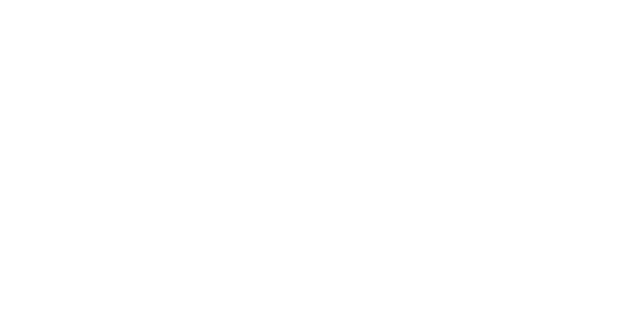
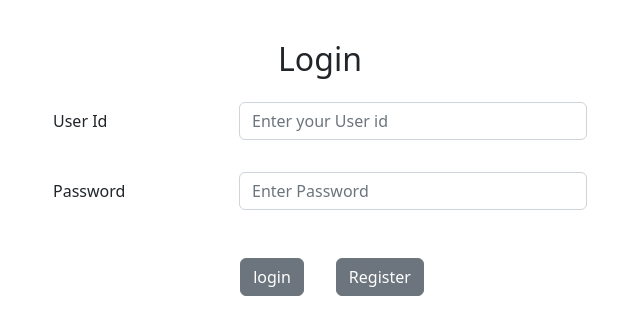
Before and after one commit to SumaNelogal/softbank, a React (Create React App) app: page / in a window 1280 px wide. Before the commit this address had no page. Shown: the top 334 px of the page, without its empty margins (320-960 px from the left). Built offline with nearby package versions, Linux system fonts and the light colour scheme.

Commit message:
aler messgaes

```diff
--- a/src/App.js
+++ b/src/App.js
@@ -14,7 +14,8 @@
     <Router>
 
         <Routes>
-          <Route path="/login" element={<Login />}></Route>
+          <Route path="/" element={<Login />}></Route>
+          <Route path='login' element={<Login/>}></Route>
           <Route path='/register' element={<Register/>}></Route>
           <Route path='/menu' element={<Menu/>}></Route>
           <Route path='/fundtransfer' element={<Fundtransfer/>}></Route>
--- a/src/Components/Login.js
+++ b/src/Components/Login.js
@@ -34,22 +34,24 @@
   };
 
   const loginHandler = (e) => {
+
     e.preventDefault();
     setFormErrors(validateForm({userid,password}));
     setIsSubmit(true);
   };
   const registerHandler = (e) => {
-   navigate("/register")
+   navigate("/register",{replace:true})
   };
 
   useEffect(() => {
     if (Object.keys(formErrors).length === 0 && isSubmit) {
       if(userid==="user" && password==="user"){
+        alert("login success..");
         navigate("/menu");
 
       }
       else{
-        navigate("/register");
+        alert("Invalid please register..");
       }
     }
   }, [formErrors]);
@@ -102,7 +104,7 @@
         </FormGroup>
         <FormGroup check row>
           <Col className="d-flex justify-content-center">
-            <Button onClick={loginHandler} className="m-3">Submit</Button>
+            <Button onClick={loginHandler} className="m-3">login</Button>
             <Button onClick={registerHandler} className="m-3">Register</Button>
           </Col>
         </FormGroup>
--- a/src/Components/Register.js
+++ b/src/Components/Register.js
@@ -1,5 +1,6 @@
 import React,{useState,useEffect} from 'react'
 import { useNavigate } from "react-router-dom";
+
 import axios from "axios";
 import {
   Container,
@@ -14,6 +15,12 @@
 } from "reactstrap";
 
 const Register = () => {
+  const navigate = useNavigate();
+
+  const registerHandler = (e) => {
+    alert("registration sucess.. login");
+    navigate("/login",{replace:true})
+   };
     const [name, setname] = useState("");
     const [middlename, setmiddlename] = useState("");
     const [lastname, setlastname] = useState("");
@@ -187,7 +194,7 @@
         </FormGroup>
         <FormGroup check row>
           <Col className="d-flex justify-content-center">
-            <Button>Register</Button>
+            <Button onClick={registerHandler} >Register</Button>
           </Col>
         </FormGroup>
       </Form>
```
